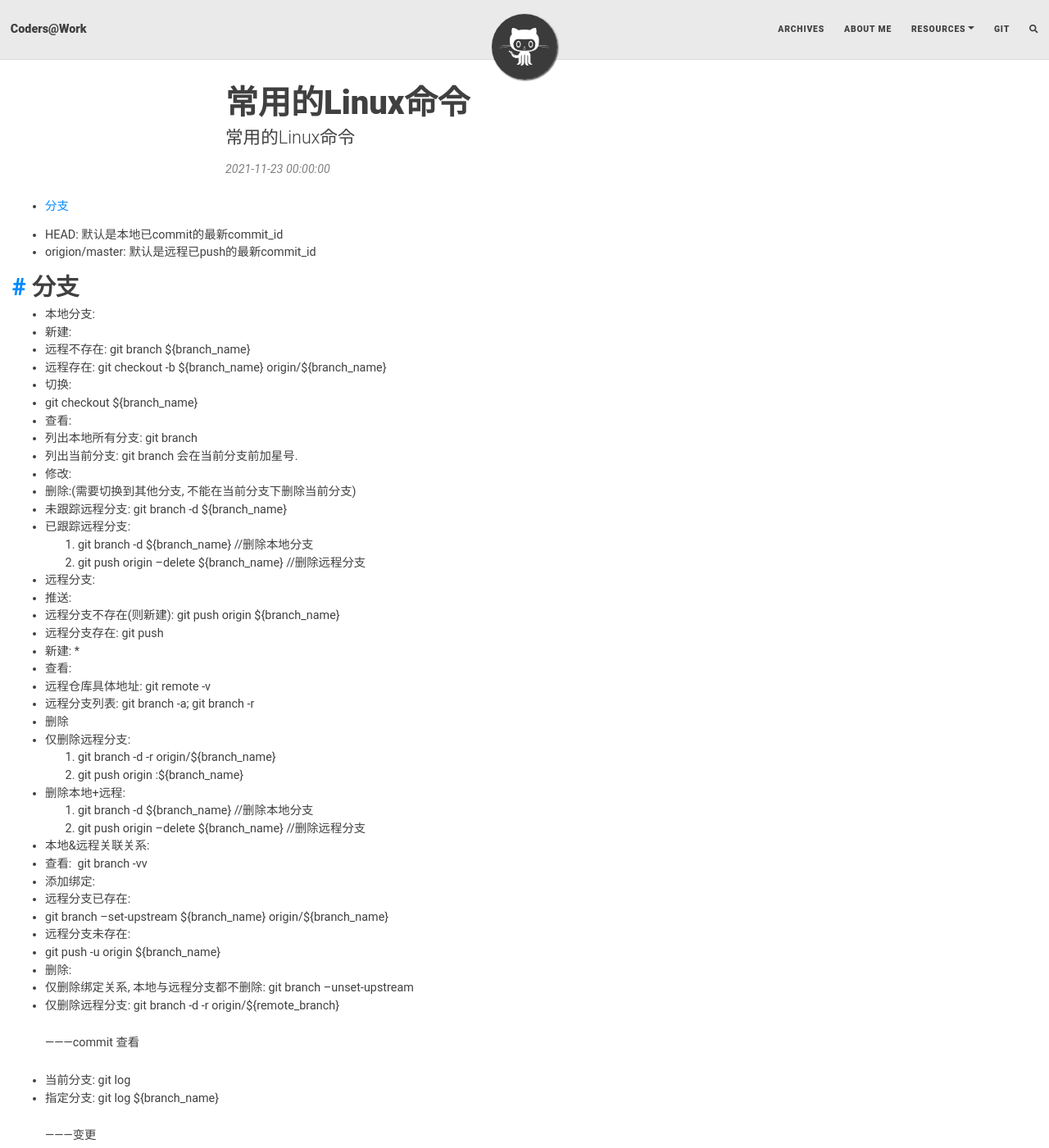
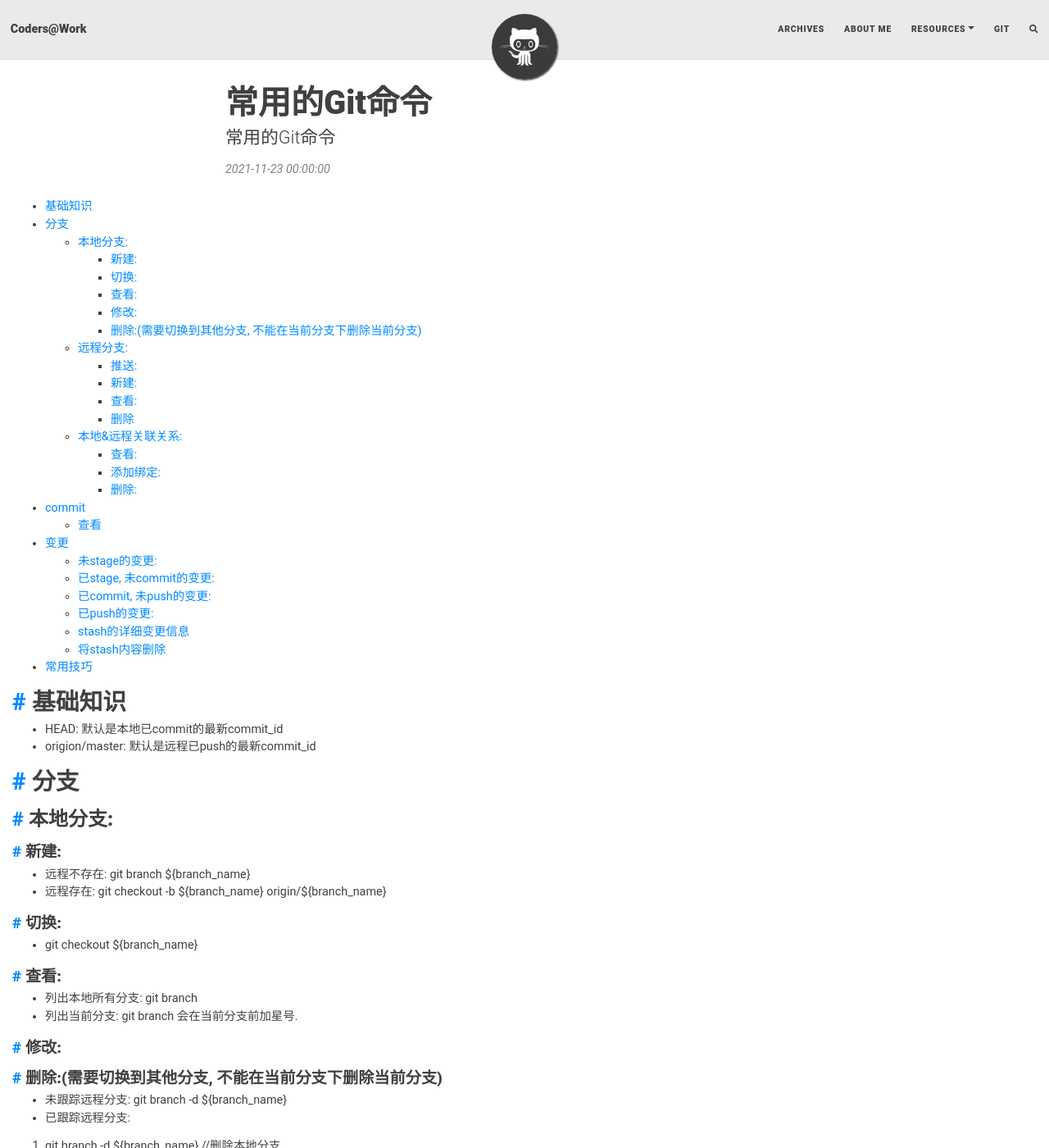
Before and after one commit to DavyJones2010/davyjones2010.github.io_bak, a Jekyll site: the page built from _posts/code-snippets/2021-11-23-git.md, in a window 1280 px wide and 1400 px high. Shown: the whole window at 82% size. Built offline with Jekyll 4.4.1, drawn with Linux system fonts in a browser that asks for light colours; nearby versions of some CDN libraries; a script that is not in the unit is left out; comment, search, counter and statistics services are not loaded; some of the changed text lies outside the part shown.

Commit message:
added scripts

````diff
--- a/_posts/code-snippets/2021-11-23-git.md
+++ b/_posts/code-snippets/2021-11-23-git.md
@@ -1,98 +1,148 @@
 ---
 layout: post
-title: 常用的Linux命令
-subtitle: 常用的Linux命令
-tags: [code-snippets, linux]
+title: 常用的Git命令
+subtitle: 常用的Git命令
+tags: [code-snippets, git]
 ---
 
-
+# 基础知识
 
 * HEAD: 默认是本地已commit的最新commit_id
 * origion/master: 默认是远程已push的最新commit_id
 
 # 分支
-* 本地分支:
-* 新建:
+
+## 本地分支:
+
+### 新建:
+
 * 远程不存在: git branch ${branch_name}
 * 远程存在: git checkout -b ${branch_name} origin/${branch_name}
-* 切换:
+
+### 切换:
+
 * git checkout ${branch_name}
-* 查看:
+
+### 查看:
+
 * 列出本地所有分支: git branch
 * 列出当前分支: git branch 会在当前分支前加星号.
-* 修改:
-* 删除:(需要切换到其他分支, 不能在当前分支下删除当前分支)
+
+### 修改:
+
+### 删除:(需要切换到其他分支, 不能在当前分支下删除当前分支)
+
 * 未跟踪远程分支: git branch -d ${branch_name}
 * 已跟踪远程分支:
+
 1. git branch -d ${branch_name} //删除本地分支
 2. git push origin --delete ${branch_name} //删除远程分支
-* 远程分支:
-* 推送:
+
+## 远程分支:
+
+### 推送:
+
 * 远程分支不存在(则新建): git push origin ${branch_name}
 * 远程分支存在: git push
-* 新建:
-*
-* 查看:
+
+### 新建:
+
+### 查看:
+
 * 远程仓库具体地址: git remote -v
 * 远程分支列表: git branch -a; git branch -r
-* 删除
+
+### 删除
+
 * 仅删除远程分支:
+
 1. git branch -d -r origin/${branch_name}
 2. git push origin :${branch_name}
+
 * 删除本地+远程:
+
 1. git branch -d ${branch_name} //删除本地分支
 2. git push origin --delete ${branch_name} //删除远程分支
-* 本地&远程关联关系:
-* 查看:  git branch -vv
-* 添加绑定:
+
+## 本地&远程关联关系:
+
+### 查看:
+
+git branch -vv
+
+### 添加绑定:
+
 * 远程分支已存在:
-* git branch --set-upstream ${branch_name} origin/${branch_name}
+
+```shell
+git branch --set-upstream ${branch_name} origin/${branch_name}
+```
+
 * 远程分支未存在:
-* git push -u origin ${branch_name}
-* 删除:
+
+```shell
+git push -u origin ${branch_name}
+```
+
+### 删除:
+
 * 仅删除绑定关系, 本地与远程分支都不删除: git branch --unset-upstream
 * 仅删除远程分支: git branch -d -r origin/${remote_branch}
 
-  ---------commit
-  查看
+# commit
+
+## 查看
+
 * 当前分支: git log
 * 指定分支: git log ${branch_name}
 
+# 变更
 
-  ---------变更
-* 未stage的变更:
+## 未stage的变更:
+
 * 添加至stage: git add
 * 添加至stash: git stash save "comments"
 * 查看diff具体内容: git diff
-* 丢弃(覆盖本地变更):
-* git checkout .
+* 丢弃(覆盖本地变更): git checkout .
 * 删除本地(未加入.gitigonre的文件): git clean -f
 * 删除本地目录: git clean -fd
 * 删除本地(已经加入.gitigonre的文件): git clean -fX
-* 已stage, 未commit的变更:
+
+## 已stage, 未commit的变更:
+
 * 添加至本地repo: git commit -m "comments"
 * 查看diff具体内容: git diff HEAD
 * 丢弃
-* 变更内容退回至unstage: git reset HEAD .
-* 变更内容退回至彻底丢弃: git reset --hard HEAD .
-* 已commit, 未push的变更:
+    * 变更内容退回至unstage: git reset HEAD .
+    * 变更内容退回至彻底丢弃: git reset --hard HEAD .
+
+## 已commit, 未push的变更:
+
 * push: git push
 * 查看diff具体内容:
-* git log // 拿到commit_id
-* git diff origin/master commit_id
+    * git log // 拿到commit_id
+    * git diff origin/master commit_id
 * 丢弃:
-* 变更内容退回至unstage: git reset commit_id
-* 变更内容退回至彻底丢弃:  git reset --hard commit_id
-* 已push的变更:
+    * 变更内容退回至unstage: git reset commit_id
+    * 变更内容退回至彻底丢弃:  git reset --hard commit_id
+
+## 已push的变更:
+
 * 查看diff具体内容: git diff commit_a commit_b 或者 git show commit_no
 * 丢弃:
-* stash的详细变更信息
+
+## stash的详细变更信息
+
 * 查看stash列表: git stash list
 * 将stash的内容进行unstage: git pop stash_id
-* 查看stash具体内容(而不pop出来):  git stash show -p stash_id
-* 将stash内容删除: git stash drop stash_id
+* 查看stash具体内容(而不pop出来):  git stash show -p stash_id
 
+## 将stash内容删除
 
-  ---------常用技巧
+git stash drop stash_id
+
+# 常用技巧
+
 * 压缩commit
+* resolve conflicts
 * cherry-pick
````
